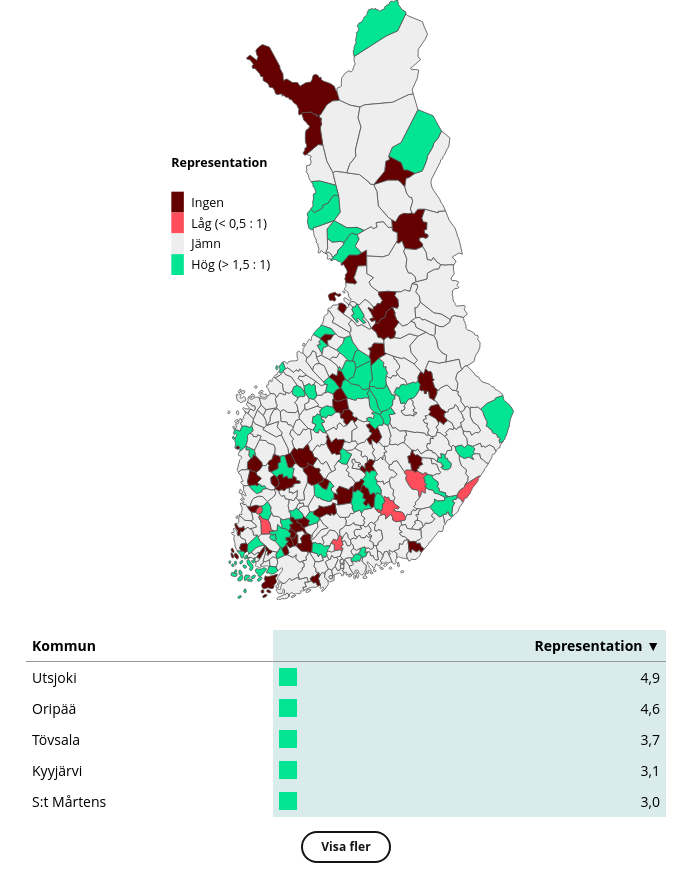
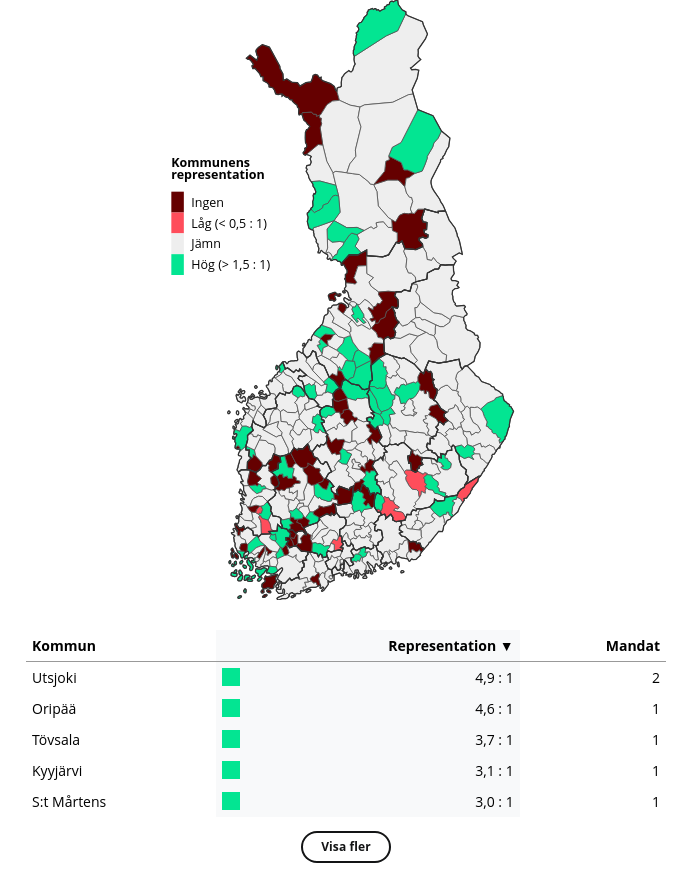
Before and after one commit to linuslang/2024-09-mdi_demografi, a Vue app: page / in a window 1280 px wide. Shown: the whole page, without its empty margins (294-991 px from the left). Built offline with nearby package versions, Linux system fonts and the light colour scheme; a web font is replaced by a local one.

Commit message:
visual improvements

```diff
--- a/src/App.vue
+++ b/src/App.vue
@@ -8,7 +8,23 @@
     :parseNo="parseNo"
   />
   <svg role="group" xmlns="http://www.w3.org/2000/svg" :viewBox="viewBox" class="election-map">
-    <g class="paths" v-if="paths">
+    <g class="paths" v-if="muniPaths">
+      <MapPath v-for="path in muniPaths" :path="path"
+        :d="path.d" :key="path.id"
+        :fill="getFill(path.data)"
+        @hover-start="showToolTip"
+        @hover-end="hideToolTip" />
+      <MapPath v-for="path in paths" :path="path" class="hva-path"
+        :d="path.d" :key="path.id"
+        fill="transparent" />
+      <path
+        :d="selectedPath.d"
+        fill="none"
+        class="active"
+        v-if="selectedPath"
+      />
+    </g>
+    <g class="paths" v-else-if="paths">
       <MapPath v-for="path in paths" :path="path"
         :d="path.d" :key="path.id"
         :fill="getFill(path.data)"
@@ -28,7 +44,7 @@
     />
     <MapLegend :title="factor.title" :subtitle="subtitle" :colors="colors" :ranges="ranges" :zoomed="zoomed" :type="type" />
   </svg>
-  <SortedTable :data="paths" :label="factor.label" :type="type" :getFill="getFill" />
+  <SortedTable :data="this.type === 'representation' ? muniPaths : paths" :label="factor.label" :suffix="factor.suffix" :type="type" :getFill="getFill" />
   <pre v-if="error">{{ error }}</pre>
 </template>
 
@@ -55,8 +71,10 @@ import ToolTip from './components/ToolTip.vue'
 
 const factors = {
   representation: {
-    title: 'Representation',
+    title: 'Kommunens',
+    subtitle: 'representation',
     label: 'Representation',
+    suffix: ': 1',
     domain: [0.001, 0.5, 1.5],
     colors: ['#650000', '#FF4D5B', '#eeeeee', '#03E592'],
     ranges: [
@@ -69,6 +87,7 @@ const factors = {
   female_share: {
     title: 'Könsfördelning',
     label: 'Andel kvinnor',
+    suffix: '%',
     domain: [40, 45, 47.5, 52.5, 55, 60],
     colors: ['#009ba1', '#72b7ba', '#b2d2d4', '#eeeeee', '#fec2a4', '#ff975e', '#f96700'],
     ranges: [
@@ -89,7 +108,9 @@ const factors = {
     ranges: [45, 55],
   },
   swedish_share: {
-    title: 'Andel svenskspråkiga',
+    title: 'Andel',
+    subtitle: 'svenskspråkiga',
+    suffix: '%',
     label: 'Andel svenskspråkiga',
     domain: [0, 10, 20, 50],
     colors: ['#eee', '#FFDB5E', '#EFB42C', '#DC9526', '#AE5D1F'],
@@ -118,6 +139,7 @@ export default {
   data() {
     return {
       width: 440,
+      muniFeatures: null,
       features: null,
       error: false,
       data,
@@ -143,7 +165,7 @@ export default {
       return factors[this.type];
     },
     subtitle() {
-      return false;
+      return factors[this.type].subtitle || null;
     },
     colors() {
       return factors[this.type].colors;
@@ -176,23 +198,36 @@ export default {
       if (this.features) {
         return this.features.features.reduce((result, d) => {
           if (d.properties.hva_id) {
-            let data;
-            if (this.type === 'representation') {
+            const data = this.data.find(datum => datum.constituency_id === d.properties.hva_id) || {};
+
+            const name = d.properties.short_name_sv;
+
+            result.push({
+              id: d.properties.id || d.properties.hva_id,
+              d: this.path(d.geometry),
+              data: Object.assign(data, { name }),
+            });
+          }
+          return result;
+        }, []);
+      }
+      return null;
+    },
+    muniPaths() {
+      if (this.muniFeatures) {
+        return this.muniFeatures.features.reduce((result, d) => {
+          if (d.properties.hva_id) {
             const muniData = this.muniData[d.properties.id];
             const hvaData = this.hvaData[d.properties.hva_id];
 
-              data = {
+            const data = {
               seats: muniData.seats,
               hvaSeats: hvaData.seats,
               representation: (muniData.seats / hvaData.seats) * (hvaData.population / d.properties.population),
               populationShare: d.properties.population / hvaData.population * 100,
             }
-            }
-            else {
-              data = this.data.find(datum => datum.constituency_id === d.properties.hva_id) || {};
-            }
 
-            const name = this.type === 'representation' ? d.properties.name_sv : d.properties.short_name_sv;
+            const name = d.properties.name_sv;
 
             result.push({
               id: d.properties.id || d.properties.hva_id,
@@ -206,7 +241,10 @@ export default {
       return null;
     },
     selectedPath() {
-      if (this.paths && this.selected) {
+      if (this.muniPaths && this.selected) {
+        return this.muniPaths.find((d) => d.id === this.selected.id);
+      }
+      else if (this.paths && this.selected) {
         return this.paths.find((d) => d.id === this.selected.id);
       }
       return null;
@@ -234,8 +272,10 @@ export default {
       fetch(url)
         .then((response) => response.json())
         .then((data) => {
-          const featureType = this.type === 'representation' ? 'munis' : 'hva';
-          this.features = topojson.feature(data, data.objects[featureType]);
+          this.features = topojson.feature(data, data.objects['hva']);
+          if (this.type === 'representation') {
+            this.muniFeatures = topojson.feature(data, data.objects['munis']);
+          }
         })
         .catch((error) => {
           this.error = error;
@@ -287,6 +327,12 @@ export default {
       path {
         stroke-width: 1px;
         stroke: #555;
+      }
+
+      .hva-path {
+        stroke-width: 1.5px;
+        stroke: #333;
+        pointer-events: none;
       }
 
       .active {
--- a/src/components/MapLegend.vue
+++ b/src/components/MapLegend.vue
@@ -4,13 +4,13 @@
       <stop offset="0%" :stop-color="colors[0]" />
       <stop offset="100%" :stop-color="colors[1]" />
     </linearGradient>
-    <rect class="background" :height="colors.length * 25 + 60" width="155" />
+    <rect class="background" :height="type === 'mean_age' ? 180 : colors.length * 25 + 60" width="155" />
     <text y="20" x="10" class="map-label" v-if="title">{{ title }}</text>
-    <text y="35" x="10" v-if="subtitle">{{ subtitle }}</text>
+    <text y="35" x="10" class="map-label" v-if="subtitle">{{ subtitle }}</text>
     <g v-if="type === 'mean_age'">
-      <rect fill="url(#gradient)" height="80" width="15" x="10" y="50" />
+      <rect fill="url(#gradient)" height="120" width="15" x="10" y="50" />
       <text x="30" y="50" alignment-baseline="middle">{{ ranges[0] }} år</text>
-      <text x="30" y="130" alignment-baseline="middle">{{ ranges[1] }} år</text>
+      <text x="30" y="170" alignment-baseline="middle">{{ ranges[1] }} år</text>
     </g>
     <g
       v-for="(color, index) in colors"
--- a/src/components/SortedTable.vue
+++ b/src/components/SortedTable.vue
@@ -7,15 +7,17 @@
           <template v-if="type === 'representation'">Kommun</template><template v-else>Välfärdsområde</template>
         </th>
         <th @click="handleSort(type)" class="sort" :class="[ sortBy === type ? 'active' : '']">{{ label }}</th>
+        <th v-if="type === 'representation'" @click="handleSort('seats')" class="sort" :class="[ sortBy === 'seats' ? 'active' : '']">Mandat</th>
       </tr>
     </thead>
     <tbody v-if="sortedData">
       <tr v-for="muni in sortedData" :key="muni.id">
         <td :class="[ sortBy === 'name' ? 'active' : '']">{{ muni.data.name }}</td>
         <td :class="[ sortBy === type ? 'active' : '']">
-          {{ formatValue(muni.data[type], 'Inga uppgifter') }}
+          {{ formatValue(muni.data[type], 'Inga uppgifter') }}<template v-if="suffix">&nbsp;{{ suffix }}</template>
           <span class="table-rect" :style="`background: ${getFill(muni.data)}`"></span>
         </td>
+        <td v-if="type === 'representation'" :class="[ sortBy === 'seats' ? 'active' : '']">{{ muni.data.seats }}</td>
       </tr>
     </tbody>
     <tbody v-else>
@@ -44,6 +46,7 @@ export default {
     label: String,
     caption: String,
     getFill: Function,
+    suffix: String,
   },
   data() {
     return {
@@ -119,7 +122,7 @@ export default {
     }
 
     &.active {
-      background: #daebeb !important;
+      background: #F8F9FA !important;
     }
   }
 
@@ -156,7 +159,7 @@ export default {
       }
 
       &.active {
-        background: #daebeb !important;
+        background: #F8F9FA !important;
       }
     }
 
```
Lines whose indentation alone changed are shown as unchanged.
